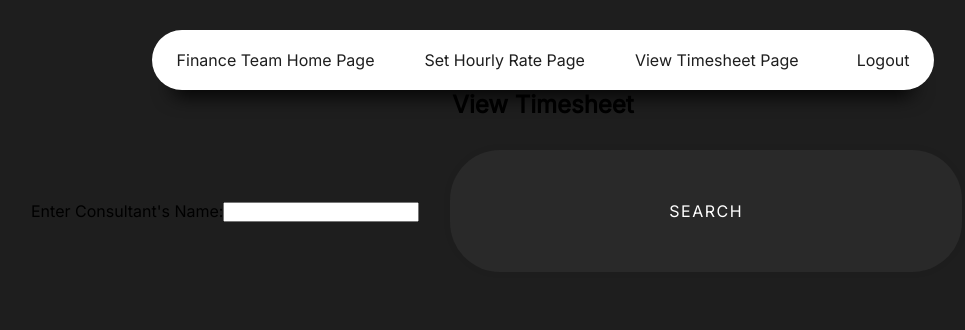
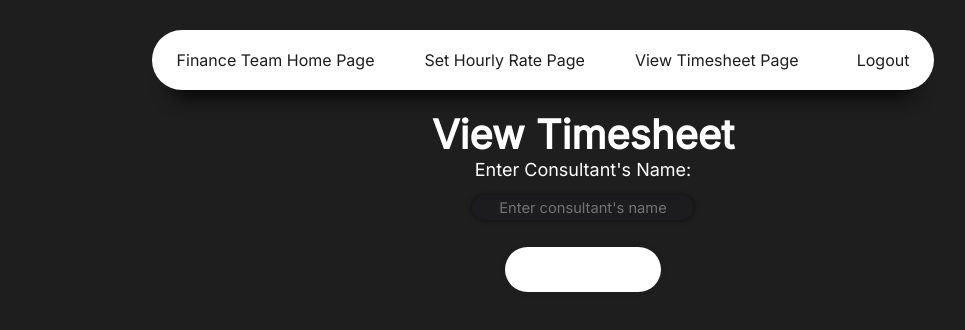
Before and after one commit to NotMash/FDM-Group-Employee-Timesheet-Portal, a React (Create React App) app in the folder frontend/: page /#/view_timesheet in a window 1280 px wide. Shown: the top 330 px of the page, without its empty margins (97-1062 px from the left). Built offline with nearby package versions, Linux system fonts and the light colour scheme; what @mobiscroll/react would draw is missing.

Commit message:
finance team page changes

```diff
--- a/frontend/src/Components/Finance_Team_Page/ViewTimesheet.js
+++ b/frontend/src/Components/Finance_Team_Page/ViewTimesheet.js
@@ -1,16 +1,23 @@
-// ViewTimesheet.js
-
 import React, { useState } from "react";
-import styles from "./ViewTimesheet.module.css"; // Import CSS module
+import styles from "./ViewTimesheet.module.css"; // Import the correct CSS module
 import Navbar from "../../Components/Global/Navbar";
 
 function ViewTimesheet() {
-  let links = [{pageName : "Set Hourly Rate Page", pageLink : "/set_hourly_rate", iconPath : "./Home_Page_Icons/Consultant/record_timesheet.svg"},
-  {pageName : "View Timesheet Page", pageLink : "/view_timesheet", iconPath : "./Home_Page_Icons/Consultant/view_timesheet.svg"}]
+  let links = [
+    {
+      pageName: "Set Hourly Rate Page",
+      pageLink: "/set_hourly_rate",
+      iconPath: "./Home_Page_Icons/Consultant/record_timesheet.svg",
+    },
+    {
+      pageName: "View Timesheet Page",
+      pageLink: "/view_timesheet",
+      iconPath: "./Home_Page_Icons/Consultant/view_timesheet.svg",
+    },
+  ];
 
   // Mock data for demonstration
   const [consultantName, setConsultantName] = useState("");
-  const [timesheetData, setTimesheetData] = useState(null);
 
   const handleConsultantNameChange = (event) => {
     setConsultantName(event.target.value);
@@ -23,55 +30,34 @@ function ViewTimesheet() {
     console.log("Consultant Name:", consultantName);
     // Reset the input field after submission
     setConsultantName("");
-    // Set timesheet data retrieved from the backend (or mock data)
-    setTimesheetData({
-      date: "2024-04-01",
-      hoursWorked: 8,
-      project: "Project X",
-      task: "Task A",
-      description: "Worked on Task A for Project X",
-    });
   };
 
   return (
     <>
-      <Navbar homePageTitle="Finance Team Home Page" homePageLink="/finance_team_member_home_page" links={links}/>
+      <Navbar
+        homePageTitle="Finance Team Home Page"
+        homePageLink="/finance_team_member_home_page"
+        links={links}
+      />
       <div className={styles.timesheetContainer}>
         <h2 className={styles.timesheetTitle}>View Timesheet</h2>
-        <form onSubmit={handleSubmit}>
-          <label>
+        <form className={styles.formContainer} onSubmit={handleSubmit}>
+          <div className={styles.inputGroup}>
+            <label className={styles.timesheetLabel}>
               Enter Consultant's Name:
               <input
                 type="text"
                 value={consultantName}
                 onChange={handleConsultantNameChange}
-              className={styles.consultantNameInput}
+                className={styles.setHourlyRateInput}
+                placeholder="Enter consultant's name"
               />
             </label>
-          <button type="submit" className={styles.searchButton}>
+            <button type="submit" className={styles.setHourlyRateButton}>
               Search
             </button>
+          </div>
         </form>
-        {timesheetData && (
-          <div className={styles.timesheetBox}>
-            <p>
-              <strong>Date:</strong> {timesheetData.date}
-            </p>
-            <p>
-              <strong>Hours Worked:</strong> {timesheetData.hoursWorked}
-            </p>
-            <p>
-              <strong>Project:</strong> {timesheetData.project}
-            </p>
-            <p>
-              <strong>Task:</strong> {timesheetData.task}
-            </p>
-            <p>
-              <strong>Description:</strong> {timesheetData.description}
-            </p>
-            {/* Additional data fields as needed */}
-          </div>
-        )}
       </div>
     </>
   );
--- a/frontend/src/Components/Finance_Team_Page/ViewTimesheet.module.css
+++ b/frontend/src/Components/Finance_Team_Page/ViewTimesheet.module.css
@@ -1,24 +1,97 @@
-/* ViewTimesheet.module.css */
-
 .timesheetContainer {
+  display: flex;
+  flex-direction: column;
+  align-items: center;
+  padding: 20px; /* Add padding */
   margin-left: 5rem;
-  width: 80%;
-  margin: 0 auto;
+  color: white;
 }
 
 .timesheetTitle {
   text-align: center;
-  margin-top: 0;
+  margin-top: 20;
+  font-weight: bold;
+  font-size: 30pt;
 }
 
-.timesheetBox {
-  background-color: #fff;
-  border: 1px solid #ccc;
-  border-radius: 5px;
-  padding: 20px;
-  margin-top: 20px;
+.formContainer {
+  display: flex;
+  flex-direction: column;
+  align-items: center;
 }
 
-.timesheetBox p {
-  margin-bottom: 10px;
+.inputGroup {
+  display: flex;
+  flex-direction: column;
+  align-items: center;
+  gap: 20px; /* Add some space between elements */
 }
+
+.timesheetLabel {
+  display: flex;
+  flex-direction: column;
+  align-items: center;
+  text-align: center;
+  font-size: 18px;
+}
+
+.setHourlyRateInput {
+  font-weight: 500;
+  font-size: 11pt;
+  color: #fff;
+  background-color: rgb(28, 28, 30);
+  box-shadow: 0 0 0.4vw rgba(0, 0, 0, 0.5), 0 0 0 0.15vw transparent;
+  border-radius: 15px;
+  border: none;
+  outline: none;
+  padding: 0.4vw;
+  max-width: 100%;
+  height: 25px;
+  transition: 0.4s;
+  text-align: center;
+  margin-top: 15px;
+}
+
+.setHourlyRateInput::placeholder {
+  color: rgba(255, 255, 255, 0.382);
+}
+
+.setHourlyRateInput:hover {
+  box-shadow: 0 0 0 0.15vw #c5ff00;
+}
+
+.setHourlyRateInput:focus {
+  box-shadow: 0 0 0 0.15vw #c5ff00;
+}
+
+.setHourlyRateButton {
+  font-family: "Poppins", sans-serif;
+  width: 70%;
+  padding: 5%;
+  margin: 3%;
+  border-radius: 50px;
+  cursor: pointer;
+  border: 0;
+  background-color: white;
+  box-shadow: rgb(0 0 0 / 5%) 0 0 8px;
+  letter-spacing: 1.5px;
+  text-transform: uppercase;
+  font-size: 15px;
+  transition: all 0.5s ease;
+}
+
+.setHourlyRateButton:hover {
+  letter-spacing: 2px;
+  background-color: #1e1e1e;
+  color: hsl(0, 0%, 100%);
+  box-shadow: #c5ff00 0px 3px 29px 0px;
+}
+
+.setHourlyRateButton:active {
+  letter-spacing: 2px;
+  background-color: #1e1e1e;
+  color: white;
+  box-shadow: #c5ff00 0px 0px 0px 0px;
+  transform: translateY(10px);
+  transition: 100ms;
+}
--- a/frontend/src/Pages/Finance_Team/finance_team_mem_home_page.js
+++ b/frontend/src/Pages/Finance_Team/finance_team_mem_home_page.js
@@ -4,14 +4,28 @@ import styles from "./finance_team_member_home_page.module.css"; // Import the C
 import Navbar from "../../Components/Global/Navbar";
 
 function FinanceTeamMemberHomePage() {
-  document.title = "Finance Team Home Page"
+  document.title = "Finance Team Home Page";
 
-  let links = [{pageName : "Set Hourly Rate Page", pageLink : "/set_hourly_rate", iconPath : "./Home_Page_Icons/Consultant/record_timesheet.svg"},
-              {pageName : "View Timesheet Page", pageLink : "/view_timesheet", iconPath : "./Home_Page_Icons/Consultant/view_timesheet.svg"}]
+  let links = [
+    {
+      pageName: "Set Hourly Rate Page",
+      pageLink: "/set_hourly_rate",
+      iconPath: "./Home_Page_Icons/Consultant/record_timesheet.svg",
+    },
+    {
+      pageName: "View Timesheet Page",
+      pageLink: "/view_timesheet",
+      iconPath: "./Home_Page_Icons/Consultant/view_timesheet.svg",
+    },
+  ];
 
   return (
     <>
-      <Navbar homePageTitle="Finance Team Home Page" homePageLink="/finance_team_member_home_page" links={links}/>
+      <Navbar
+        homePageTitle="Finance Team Home Page"
+        homePageLink="/finance_team_member_home_page"
+        links={links}
+      />
       <div className={styles.financeTeamMemberContainer}>
         <h1 className={styles.financeTeamMemberHeading}>
           Finance Team Member Home Page
```
Lines whose indentation alone changed are shown as unchanged.
